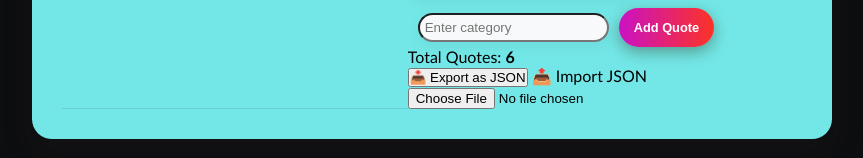
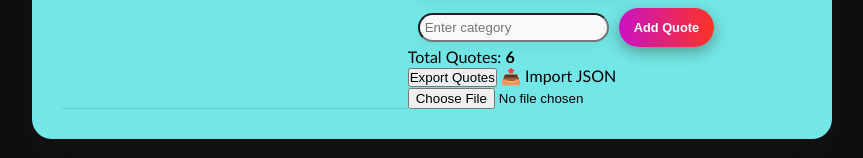
Before and after one commit to Murayakate/alx_fe_javascript, a plain HTML site: page dom-manipulation/index.html in a window 1280 px wide. Shown: the part 410-568 px from the top of the page, without its empty margins (208-1071 px from the left). Drawn offline with Linux system fonts and the light colour scheme.

Commit message:
changed name of the button export quotes

```diff
--- a/dom-manipulation/index.html
+++ b/dom-manipulation/index.html
@@ -32,7 +32,7 @@
           </div>
           <div class="storage-controls">
             <button class="export-btn" id="export-btn">
-              📥 Export as JSON
+               Export Quotes
             </button>
             <label class="import-label" for="importFile">📤 Import JSON</label>
             <input type="file" id="importFile" accept=".json" />
```
